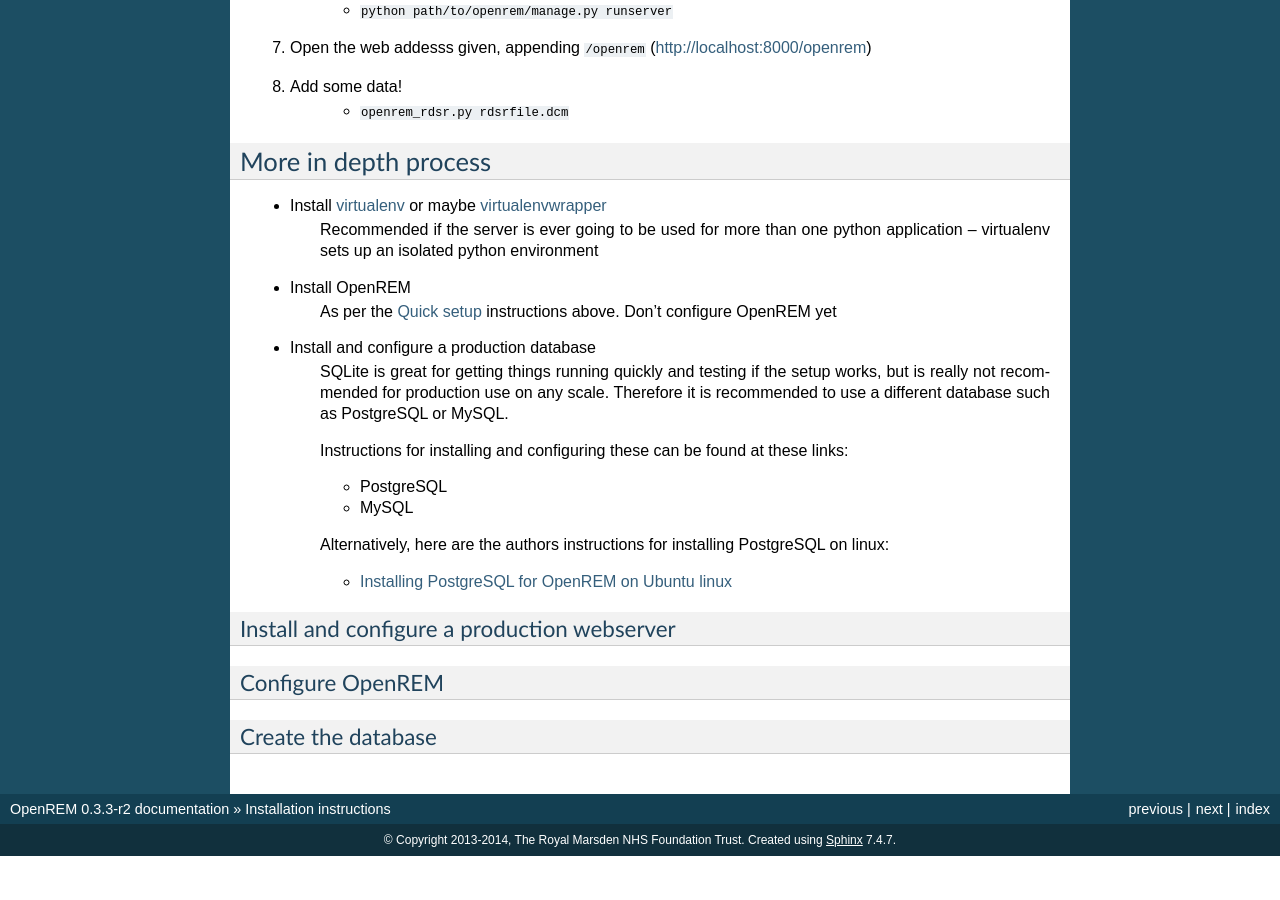
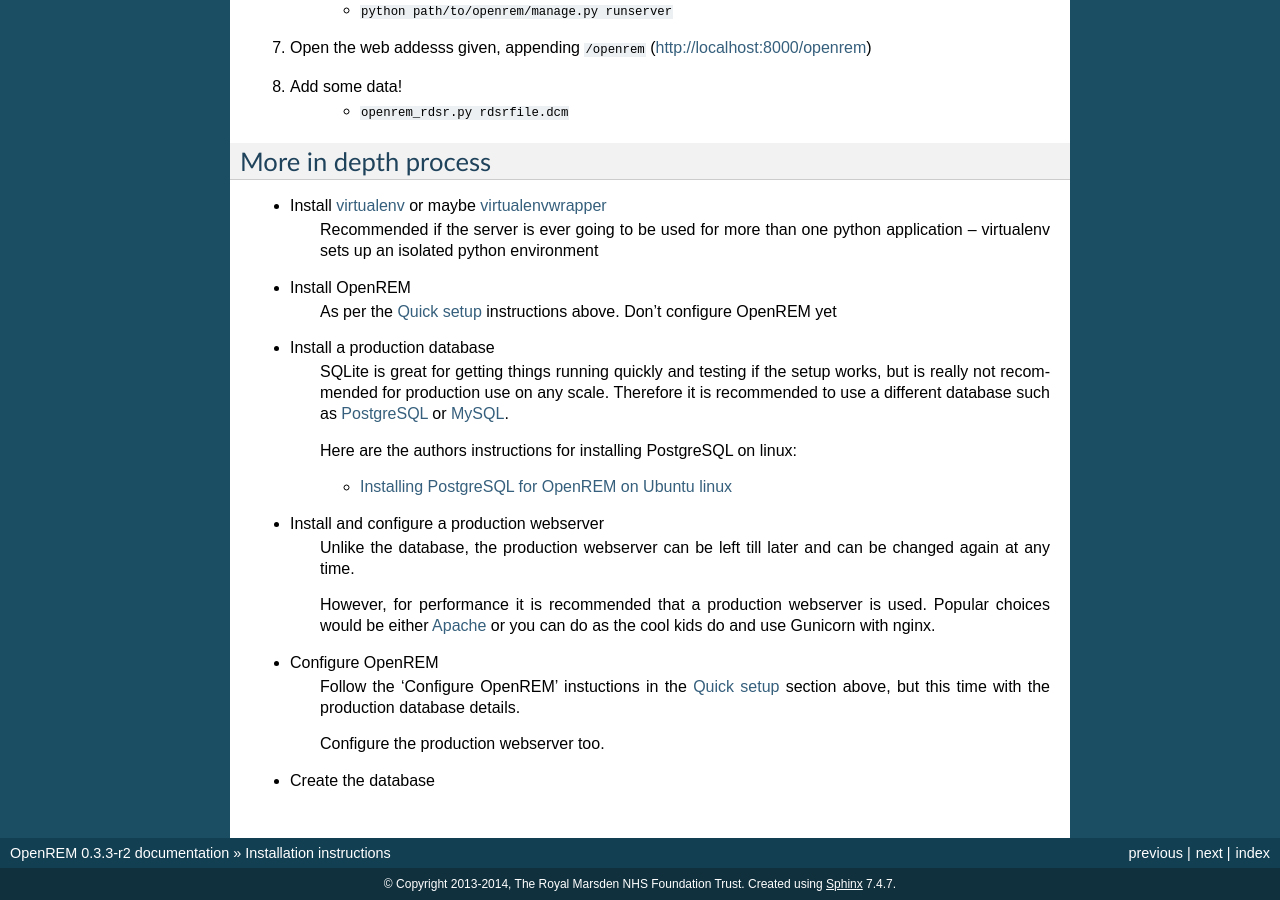
Before and after one commit to ckswilliams/modOpenREM, a Sphinx documentation site: the page built from docs/install.rst, in a window 1280 px wide and 900 px high, scrolled down 714 px. Built offline with Sphinx 7.4.7, drawn with Linux system fonts in a browser that asks for light colours; before the commit the page ends 1570 px from its top, so only the background shows below that; some of the changed text lies outside the part shown.

Commit message:
Improving the install page, filling out the 'in depth process' a little. Next stage will hopefully improve ref #13.

```diff
--- a/docs/install.rst
+++ b/docs/install.rst
@@ -32,6 +32,8 @@
 More in depth process
 =====================
 
+
+
 + Install `virtualenv`_ or maybe `virtualenvwrapper`_
     Recommended if the server is ever going to be used for more than one
     python application -- virtualenv sets up an isolated python environment
@@ -39,18 +41,13 @@
 + Install OpenREM
     As per the `Quick setup`_ instructions above. Don't configure OpenREM yet
 
-+ Install and configure a production database
++ Install a production database
     SQLite is great for getting things running quickly and testing if the setup works,
     but is really not recommended for production use on any scale. Therefore it is
-    recommended to use a different database such as PostgreSQL or MySQL.
+    recommended to use a different database such as `PostgreSQL <http://www.postgresql.org>`_ or
+    `MySQL <http://www.mysql.com>`_.
 
-    Instructions for installing and configuring these can be found at these links:
-
-    + PostgreSQL
-    + MySQL
-
-    Alternatively, here are the authors instructions for installing PostgreSQL on linux:
-
+    Here are the authors instructions for installing PostgreSQL on linux:
 
     ..  toctree::
         :maxdepth: 1
@@ -58,14 +55,22 @@
         postgresql
 
 
-Install and configure a production webserver
---------------------------------------------
++ Install and configure a production webserver
+    Unlike the database, the production webserver can be left till later and
+    can be changed again at any time.
 
-Configure OpenREM
------------------
+    However, for performance it is recommended that a production webserver is
+    used. Popular choices would be either `Apache <http://httpd.apache.org>`_ or you can do as the cool kids
+    do and use Gunicorn with nginx.
 
-Create the database
--------------------
++ Configure OpenREM
+    Follow the 'Configure OpenREM' instuctions in the `Quick setup`_ section above, but this time with
+    the production database details.
+
+    Configure the production webserver too.
+
++ Create the database
+
 
 
 
```
Also changed, not shown: 6 other files.
